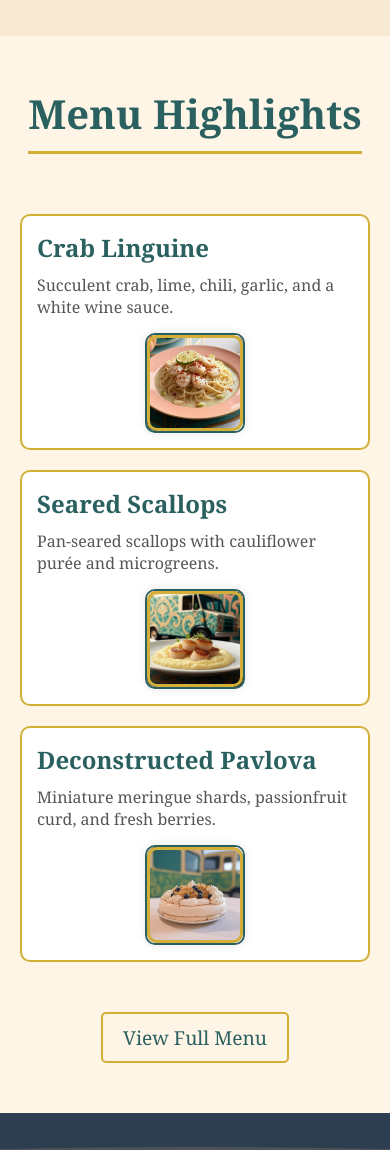
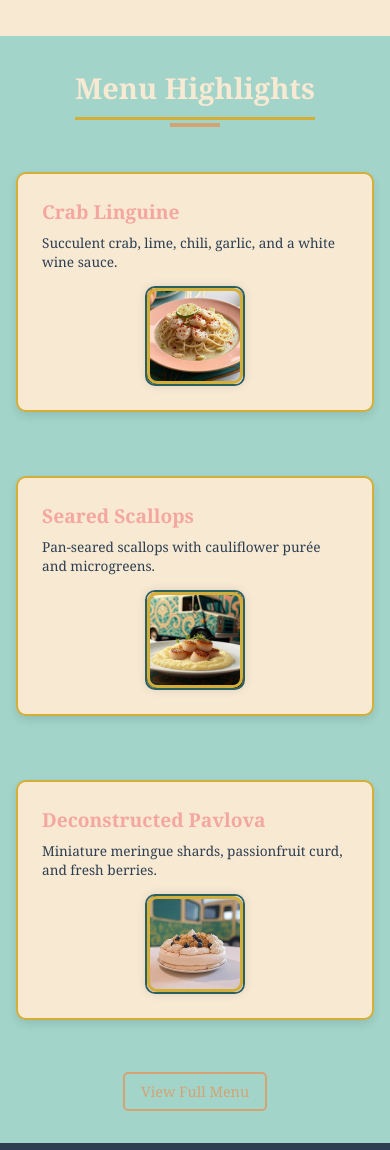
Before and after one commit to famdalorian/SunsickMoon, a React (Create React App) app in the folder frontend/: page / in a window 390 px wide. Shown: the part 728-1878 px from the top of the page. Built offline with nearby package versions, Linux system fonts and the light colour scheme.

Commit message:
changed slight css

```diff
--- a/frontend/src/App.css
+++ b/frontend/src/App.css
@@ -20,10 +20,528 @@ html {
 }
 
 .App {
-  font-family: 'Cinzel', serif;
+  font-family: 'Cinzel', serif; /* Art Deco-inspired font */
   text-align: center;
   color: var(--dark-teal);
   background-color: var(--cream);
+}
+
+/* Navbar */
+.navbar {
+  position: fixed;
+  top: 0;
+  left: 0;
+  width: 100%;
+  background-color: var(--dark-teal);
+  display: flex;
+  justify-content: space-between;
+  align-items: center;
+  padding: 1rem 2rem;
+  z-index: 1000;
+  box-shadow: 0 2px 10px rgba(0, 0, 0, 0.2);
+}
+
+.navbar-logo {
+  display: flex;
+  align-items: center;
+}
+
+.nav-logo {
+  height: 50px;
+}
+
+.nav-links {
+  display: flex;
+  list-style: none;
+  margin: 0;
+  padding: 0;
+}
+
+.nav-links li {
+  margin: 0 1rem;
+}
+
+.nav-links a {
+  color: var(--gold);
+  text-decoration: none;
+  font-size: 1.2rem;
+  transition: color 0.3s ease;
+}
+
+.nav-links a:hover {
+  color: var(--peach);
+}
+
+/* Hamburger Menu */
+.hamburger {
+  display: none;
+  flex-direction: column;
+  justify-content: space-between;
+  width: 30px;
+  height: 20px;
+  cursor: pointer;
+}
+
+.bar {
+  width: 100%;
+  height: 3px;
+  background-color: var(--gold);
+  transition: all 0.3s ease;
+}
+
+/* Hamburger Animation */
+.bar.active:nth-child(1) {
+  transform: rotate(45deg) translate(5px, 5px);
+}
+
+.bar.active:nth-child(2) {
+  opacity: 0;
+}
+
+.bar.active:nth-child(3) {
+  transform: rotate(-45deg) translate(5px, -5px);
+}
+
+/* Header with Unsplash Image */
+.App-header {
+  position: relative;
+  min-height: 100vh;
+  background: linear-gradient(rgba(0, 0, 0, 0.5), rgba(0, 0, 0, 0.5)), url('https://images.unsplash.com/photo-1515003197210-e0cd71810b5f') no-repeat center center/110%;
+  display: flex;
+  justify-content: center;
+  align-items: center;
+  overflow: hidden;
+  padding-top: 70px; /* Account for fixed navbar height */
+}
+
+.header-overlay {
+  position: relative;
+  z-index: 1;
+  color: var(--cream);
+  padding: 2rem;
+}
+
+.art-deco-overlay {
+  position: absolute;
+  top: 0;
+  left: 0;
+  width: 100%;
+  height: 100px;
+  z-index: 0;
+}
+
+.bottom-overlay {
+  top: auto;
+  bottom: 0;
+}
+
+.App-logo {
+  height: 200px;
+  margin-bottom: 1rem;
+  animation: rotateGlow 10s infinite linear;
+}
+
+@keyframes rotateGlow {
+  0% {
+    transform: rotate(0deg);
+    filter: drop-shadow(0 0 10px var(--gold));
+  }
+  100% {
+    transform: rotate(360deg);
+    filter: drop-shadow(0 0 20px var(--gold));
+  }
+}
+
+h1 {
+  font-size: 4rem;
+  font-weight: 700;
+  color: var(--gold);
+  text-shadow: 2px 2px 4px rgba(0, 0, 0, 0.3);
+  margin-bottom: 1rem;
+}
+
+.tagline {
+  font-size: 1.5rem;
+  font-style: italic;
+  color: var(--cream);
+  margin-bottom: 2rem;
+}
+
+.App-link {
+  background-color: var(--gold);
+  color: var(--dark-teal);
+  padding: 1rem 2rem;
+  text-decoration: none;
+  border-radius: 5px;
+  font-size: 1.2rem;
+  transition: transform 0.3s ease, background-color 0.3s ease;
+}
+
+.App-link:hover {
+  background-color: var(--peach);
+  transform: scale(1.05);
+}
+
+/* About Section */
+.About-section {
+  padding: 4rem 2rem;
+  background-color: var(--cream);
+  position: relative;
+}
+
+.About-section h2 {
+  font-size: 2.5rem;
+  margin-bottom: 1rem;
+  color: var(--dark-teal);
+  position: relative;
+  display: inline-block;
+}
+
+.About-section h2::after {
+  content: '';
+  position: absolute;
+  bottom: -10px;
+  left: 50%;
+  transform: translateX(-50%);
+  width: 50px;
+  height: 4px;
+  background: var(--gold);
+}
+
+.About-section p {
+  max-width: 600px;
+  margin: 0 auto;
+  font-size: 1.2rem;
+  line-height: 1.6;
+  color: var(--dark-teal);
+}
+
+/* Menu Section */
+.Menu-section {
+  padding: 4rem 2rem;
+  background-color: var(--teal);
+}
+
+.Menu-section h2 {
+  font-size: 2.5rem;
+  margin-bottom: 2rem;
+  color: var(--cream);
+  position: relative;
+}
+
+.Menu-section h2::after {
+  content: '';
+  position: absolute;
+  bottom: -10px;
+  left: 50%;
+  transform: translateX(-50%);
+  width: 50px;
+  height: 4px;
+  background: var(--gold);
+}
+
+.menu-items {
+  display: grid;
+  grid-template-columns: repeat(auto-fit, minmax(300px, 1fr));
+  gap: 2rem;
+  max-width: 1200px;
+  margin: 0 auto;
+}
+
+.menu-item {
+  background-color: var(--cream);
+  padding: 2rem;
+  border-radius: 10px;
+  box-shadow: 0 4px 8px rgba(0, 0, 0, 0.1);
+  opacity: 0;
+  transform: translateY(50px);
+  transition: opacity 0.5s ease, transform 0.5s ease;
+}
+
+.menu-item.visible {
+  opacity: 1;
+  transform: translateY(0);
+}
+
+.menu-item h3 {
+  font-size: 1.5rem;
+  margin-bottom: 0.5rem;
+  color: var(--peach);
+}
+
+.menu-item p {
+  font-size: 1rem;
+  color: var(--dark-teal);
+}
+
+.menu-link {
+  display: inline-block;
+  margin-top: 2rem;
+  color: var(--gold);
+  text-decoration: none;
+  font-size: 1.2rem;
+  border: 2px solid var(--gold);
+  padding: 0.5rem 1rem;
+  transition: background-color 0.3s ease, color 0.3s ease;
+}
+
+.menu-link:hover {
+  background-color: var(--gold);
+  color: var(--dark-teal);
+}
+
+/* Contact Section */
+.Contact-section {
+  padding: 4rem 2rem;
+  background-color: var(--dark-teal);
+  color: var(--cream);
+  position: relative;
+}
+
+.Contact-section h2 {
+  font-size: 2.5rem;
+  margin-bottom: 1rem;
+}
+
+.Contact-section p {
+  font-size: 1.2rem;
+  margin-bottom: 1.5rem;
+}
+
+.social-links a {
+  color: var(--gold);
+  text-decoration: none;
+  margin: 0 1rem;
+  font-size: 1.2rem;
+  transition: color 0.3s ease;
+}
+
+.social-links a:hover {
+  color: var(--peach);
+}
+
+/* Footer */
+.App-footer {
+  padding: 2rem;
+  background-color: var(--cream);
+  color: var(--dark-teal);
+  font-size: 0.9rem;
+}
+
+/* Responsive Design */
+@media (max-width: 768px) {
+  /* Navbar */
+  .navbar {
+    padding: 1rem;
+  }
+
+  .nav-logo {
+    height: 40px;
+  }
+
+  .nav-links {
+    display: none;
+    position: absolute;
+    top: 70px;
+    left: 0;
+    width: 100%;
+    background-color: var(--dark-teal);
+    flex-direction: column;
+    padding: 1rem 0;
+  }
+
+  .nav-links.active {
+    display: flex;
+  }
+
+  .nav-links li {
+    margin: 1rem 0;
+  }
+
+  .nav-links a {
+    font-size: 1.5rem;
+  }
+
+  .hamburger {
+    display: flex;
+  }
+
+  /* Header Adjustments */
+  .App-header {
+    min-height: 70vh;
+    background-size: 130%;
+    padding-top: 70px; /* Ensure content isn't hidden behind navbar */
+  }
+
+  .header-overlay {
+    padding: 1.5rem;
+  }
+
+  .App-logo {
+    height: 120px;
+    margin-bottom: 0.5rem;
+  }
+
+  h1 {
+    font-size: 2rem;
+    margin-bottom: 0.5rem;
+  }
+
+  .tagline {
+    font-size: 1rem;
+    margin-bottom: 1.5rem;
+  }
+
+  .App-link {
+    padding: 0.8rem 1.5rem;
+    font-size: 1rem;
+  }
+
+  .art-deco-overlay {
+    height: 50px;
+  }
+
+  /* About Section */
+  .About-section {
+    padding: 2rem 1rem;
+  }
+
+  .About-section h2 {
+    font-size: 2rem;
+  }
+
+  .About-section p {
+    font-size: 1rem;
+    max-width: 90%;
+  }
+
+  /* Menu Section */
+  .Menu-section {
+    padding: 2rem 1rem;
+  }
+
+  .Menu-section h2 {
+    font-size: 2rem;
+  }
+
+  .menu-items {
+    grid-template-columns: 1fr;
+    gap: 1.5rem;
+  }
+
+  .menu-item {
+    padding: 1.5rem;
+  }
+
+  .menu-item h3 {
+    font-size: 1.3rem;
+  }
+
+  .menu-item p {
+    font-size: 0.9rem;
+  }
+
+  .menu-link {
+    font-size: 1rem;
+    padding: 0.5rem 1rem;
+  }
+
+  /* Contact Section */
+  .Contact-section {
+    padding: 2rem 1rem;
+  }
+
+  .Contact-section h2 {
+    font-size: 2rem;
+  }
+
+  .Contact-section p {
+    font-size: 1rem;
+  }
+
+  .social-links a {
+    font-size: 1rem;
+    margin: 0 0.5rem;
+  }
+
+  /* Footer */
+  .App-footer {
+    padding: 1.5rem;
+    font-size: 0.8rem;
+  }
+}
+
+/* Extra Small Screens (e.g., older phones) */
+@media (max-width: 480px) {
+  .navbar {
+    padding: 0.8rem;
+  }
+
+  .nav-logo {
+    height: 35px;
+  }
+
+  .nav-links {
+    top: 60px;
+  }
+
+  .nav-links a {
+    font-size: 1.3rem;
+  }
+
+  .App-header {
+    min-height: 60vh;
+    background-size: 150%;
+  }
+
+  .App-logo {
+    height: 100px;
+  }
+
+  h1 {
+    font-size: 1.8rem;
+  }
+
+  .tagline {
+    font-size: 0.9rem;
+  }
+
+  .App-link {
+    padding: 0.6rem 1.2rem;
+    font-size: 0.9rem;
+  }
+
+  .art-deco-overlay {
+    height: 40px;
+  }
+
+  .About-section h2,
+  .Menu-section h2,
+  .Contact-section h2 {
+    font-size: 1.8rem;
+  }
+
+  .About-section p,
+  .Contact-section p {
+    font-size: 0.9rem;
+  }
+
+  .menu-item h3 {
+    font-size: 1.2rem;
+  }
+
+  .menu-item p {
+    font-size: 0.85rem;
+  }
+
+  .menu-link {
+    font-size: 0.9rem;
+  }
+
+  .social-links a {
+    font-size: 0.9rem;
+    margin: 0 0.4rem;
+  }
 }
 
 /* Scroll Animation for Menu Items */
--- a/frontend/src/components/styles/Header.css
+++ b/frontend/src/components/styles/Header.css
@@ -1,137 +1,49 @@
-.App-header {
-    position: relative;
-    min-height: 100vh;
-    background: linear-gradient(rgba(0, 0, 0, 0.5), rgba(0, 0, 0, 0.5)), url('https://images.unsplash.com/photo-1515003197210-e0cd71810b5f') no-repeat center center/110%;
+.Header {
+    background-color: #FFDAB9; /* Peach */
+    padding: 15px 20px;
+    position: sticky;
+    top: 0;
+    z-index: 1000;
+    box-shadow: 0 2px 5px rgba(0, 0, 0, 0.1);
     display: flex;
-    justify-content: center;
+    justify-content: space-between;
     align-items: center;
-    overflow: hidden;
-    padding-top: 70px;
   }
 
-  .header-overlay {
-    position: relative;
-    z-index: 1;
-    color: var(--cream);
-    padding: 2rem;
+  .Header h1 {
+    margin: 0;
+    font-size: 1.8em;
+    color: #2A6060; /* Teal */
   }
 
-  .art-deco-overlay {
-    position: absolute;
-    top: 0;
-    left: 0;
-    width: 100%;
-    height: 100px;
-    z-index: 0;
+  .Header nav ul {
+    list-style: none;
+    margin: 0;
+    padding: 0;
+    display: flex;
+    gap: 20px;
   }
 
-  .App-logo {
-    height: 200px;
-    margin-bottom: 1rem;
-    animation: rotateGlow 10s infinite linear;
+  .Header nav a {
+    font-family: 'Georgia', serif;
+    font-size: 1.1em;
+    color: #2A6060; /* Teal */
+    text-decoration: none;
+    transition: color 0.3s ease;
   }
 
-  @keyframes rotateGlow {
-    0% {
-      transform: rotate(0deg);
-      filter: drop-shadow(0 0 10px var(--gold));
+  .Header nav a:hover {
+    color: #D4AF37; /* Gold on hover */
+  }
+
+  @media (max-width: 600px) {
+    .Header {
+      flex-direction: column;
+      gap: 10px;
     }
-    100% {
-      transform: rotate(360deg);
-      filter: drop-shadow(0 0 20px var(--gold));
+
+    .Header nav ul {
+      flex-direction: column;
+      gap: 10px;
     }
   }
-
-  h1 {
-    font-size: 4rem;
-    font-weight: 700;
-    color: var(--gold);
-    text-shadow: 2px 2px 4px rgba(0, 0, 0, 0.3);
-    margin-bottom: 1rem;
-  }
-
-  .tagline {
-    font-size: 1.5rem;
-    font-style: italic;
-    color: var(--cream);
-    margin-bottom: 2rem;
-  }
-
-  .App-link {
-    background-color: var(--gold);
-    color: var(--dark-teal);
-    padding: 1rem 2rem;
-    text-decoration: none;
-    border-radius: 5px;
-    font-size: 1.2rem;
-    transition: transform 0.3s ease, background-color 0.3s ease;
-  }
-
-  .App-link:hover {
-    background-color: var(--peach);
-    transform: scale(1.05);
-  }
-
-  @media (max-width: 768px) {
-    .App-header {
-      min-height: 70vh;
-      background-size: 130%;
-      padding-top: 70px;
-    }
-
-    .header-overlay {
-      padding: 1.5rem;
-    }
-
-    .App-logo {
-      height: 120px;
-      margin-bottom: 0.5rem;
-    }
-
-    h1 {
-      font-size: 2rem;
-      margin-bottom: 0.5rem;
-    }
-
-    .tagline {
-      font-size: 1rem;
-      margin-bottom: 1.5rem;
-    }
-
-    .App-link {
-      padding: 0.8rem 1.5rem;
-      font-size: 1rem;
-    }
-
-    .art-deco-overlay {
-      height: 50px;
-    }
-  }
-
-  @media (max-width: 480px) {
-    .App-header {
-      min-height: 60vh;
-      background-size: 150%;
-    }
-
-    .App-logo {
-      height: 100px;
-    }
-
-    h1 {
-      font-size: 1.8rem;
-    }
-
-    .tagline {
-      font-size: 0.9rem;
-    }
-
-    .App-link {
-      padding: 0.6rem 1.2rem;
-      font-size: 0.9rem;
-    }
-
-    .art-deco-overlay {
-      height: 40px;
-    }
-  }
```
Also changed, not shown: frontend/src/assets/art-deco-pattern.png (added).
